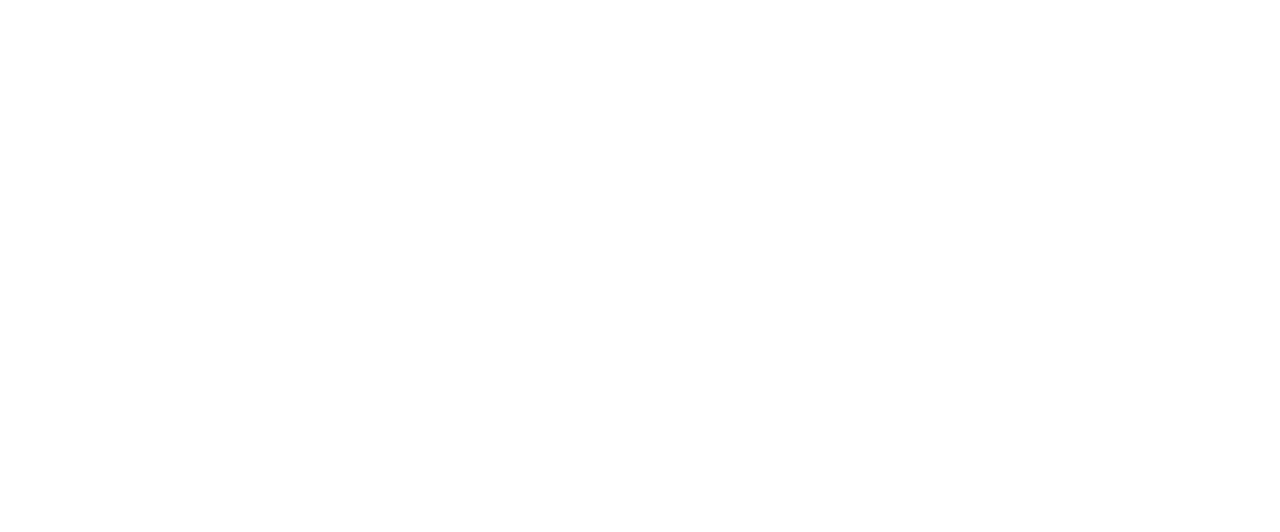
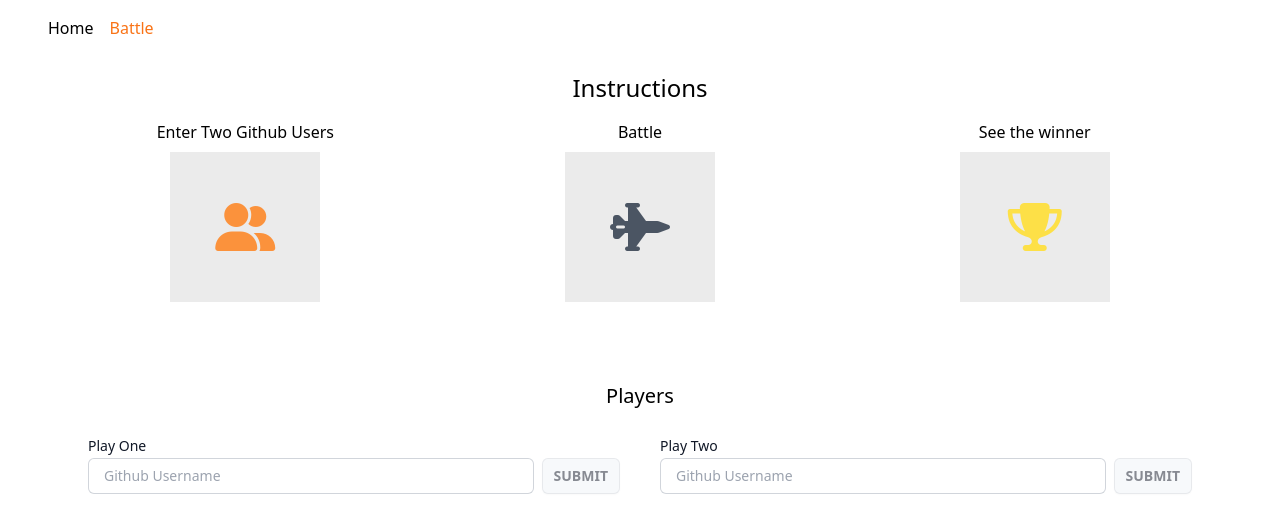
Before and after one commit to CodeKungfu/reactjs-github-kit, a React app: page /battle in a window 1280 px wide. Shown: the top 532 px of the page. Built offline with nearby package versions, Linux system fonts and the light colour scheme.

Commit message:
feat: add result page

```diff
--- a/package.json
+++ b/package.json
@@ -2,7 +2,6 @@
   "name": "reactjs-github-kit",
   "version": "1.0.0",
   "description": "",
-  "main": "index.js",
   "scripts": {
     "build": "webpack --mode=production --node-env=production",
     "build:dev": "webpack --mode=development",
--- a/src/App.tsx
+++ b/src/App.tsx
@@ -1,10 +1,14 @@
-import { Suspense, lazy } from 'react';
-import { BrowserRouter, Route, Routes } from 'react-router-dom';
-const Home = lazy(() => import(/*webpackChunkName: 'home-page' */ '@/pages/home/index'));
-const Battle = lazy(() => import(/*webpackChunkName: 'battle-page' */ '@/pages/battle/index'));
+import React from 'react';
+import { BrowserRouter, Outlet, Route, Routes, useLocation, useNavigate } from "react-router-dom";
+const Home = React.lazy(() => import(/*webpackChunkName: 'home-page' */ '@/pages/home/index'));
+const Battle = React.lazy(() => import(/*webpackChunkName: 'battle-page' */ '@/pages/battle/index'));
+const Result = React.lazy(() => import(/*webpackChunkName: 'result-page' */ '@/pages/result/index'));
 
-export default function App() {
-    const isHome = !(window.location.href.lastIndexOf('/battle') > -1);
+const Layout = () => {
+    const navigate = useNavigate();
+    const { pathname } = useLocation();
+
+    const isBattlePage = pathname.includes("/battle") || pathname.includes("/result");
     const goBattle = () => {
         const userOne = localStorage.getItem('battle-userOne');
         const userTwo = localStorage.getItem('battle-userTwo');
@@ -14,19 +18,46 @@
         if (userTwo)
             localStorage.removeItem(`${userTwo}`);
             localStorage.removeItem('battle-userTwo');
-    }
+        navigate('/battle');
+    };
     return (
-        <BrowserRouter basename="/reactjs-github-kit">
-            <Suspense fallback={<></>}>
-                <div className='py-3'>
-                    <a href="/" className={`mx-8 ${ isHome ? "text-orange-500" : ""}`}>Home</a>
-                    <a href="/battle" onClick={goBattle} className={`mx-8 ${!isHome ? "text-orange-500" : ""}`}>Battle</a>
-                </div>
+      <div className="mx-8 px-4 flex flex-col h-screen">
+        <div className="py-4">
+          <a
+            className={`mr-4 ${!isBattlePage ? 'text-orange-500' : ''}`}
+            onClick={() => navigate('/')}
+          >
+            Home
+          </a>
+          <a
+            href='/battle'
+            className={`mr-4 ${isBattlePage ? 'text-orange-500' : ''}`}
+            onClick={goBattle}
+          >
+            Battle
+          </a>
+        </div>
+        <div className="h-full flex-auto">
+          <Outlet />
+        </div>
+      </div>
+    );
+  }
+
+export default function App() {
+    return (
+        // <BrowserRouter basename="/reactjs-github-kit"></BrowserRouter>
+        <BrowserRouter>
+            <React.Suspense fallback={<></>}>
                 <Routes>
+                <Route path="/" element={<Layout />}>
                     <Route path="/" element={<Home />} />
                     <Route path="/battle" element={<Battle />} />
+                    <Route path="/result" element={<Result />} />
+                </Route>
+
                 </Routes>
-            </Suspense>
+            </React.Suspense>
         </BrowserRouter>
     )
 }
--- a/src/pages/battle/index.tsx
+++ b/src/pages/battle/index.tsx
@@ -1,9 +1,11 @@
 import { useEffect, useState } from "react";
+import { useNavigate } from "react-router-dom";
 import { Instructions } from "@/components/Instructions";
 import { BattleUser } from "@/components/BattleUser";
 import { UserCard } from "@/components/UserCard";
 import { isTwoUser, getTwoUserInfo } from "@/utils/index";
 export default function Battle() {
+    const navigate = useNavigate();
     const twoUserInfo = getTwoUserInfo();
     const [githubUserOne, setGithubUserOne] = useState<string>(twoUserInfo.userOne || '');
     const [githubUserTwo, setGithubUserTwo] = useState<string>(twoUserInfo.userTwo || '');
@@ -32,10 +34,11 @@
     }, []);
     useEffect(() => {
         if (githubUserOne && githubUserTwo) {
-            setShowBattleResult(true);
-            window.history.replaceState({}, "", `?userOne=${githubUserOne}&userTwo=${githubUserTwo}`);
-            localStorage.setItem('battle-userOne', `${githubUserOne}`);
-            localStorage.setItem('battle-userTwo', `${githubUserTwo}`);
+            navigate(`/result?userOne=${githubUserOne}&userTwo=${githubUserTwo}`);
+            // setShowBattleResult(true);
+            // window.history.replaceState({}, "", `?userOne=${githubUserOne}&userTwo=${githubUserTwo}`);
+            // localStorage.setItem('battle-userOne', `${githubUserOne}`);
+            // localStorage.setItem('battle-userTwo', `${githubUserTwo}`);
         }
     }, [githubUserOne, githubUserTwo]);
 
@@ -45,7 +48,7 @@
             < Instructions />
             <div className="w-full mt-20">
                 <h3 className="text-xl text-center mb-6">Players</h3>
-                <div className="flex items-center justify-between">
+                <div className="flex items-center justify-between mx-10">
                     <div className="flex-1 w-[50%] mr-10">
                         <BattleUser title="Play One" onSubmitUser={(user, userData) => {
                             setUserOneData(userData);
--- /dev/null
+++ b/src/pages/result/index.tsx
@@ -0,0 +1,90 @@
+import { useEffect, useState } from "react";
+import { useNavigate } from "react-router-dom";
+import { Load } from "@/components/Load";
+import { UserCard } from "@/components/UserCard";
+import { getTwoUserName } from "@/utils/index";
+
+function fetchPlayer(username: string): Promise<any> {
+  return new Promise((resolve, reject) => {
+    fetch(`https://api.github.com/users/${username}`)
+      .then((res) => (res.ok ? res.json() : Promise.reject(res)))
+      .then(data => {
+        resolve(data);
+      })
+      .catch((error) => {
+        error.json().then((err: any) => {
+          reject(err?.message || "Something went wrong")
+        });
+      });
+  });
+}
+export default function Result() {
+  const navigate = useNavigate();
+  const {githubUserOne, githubUserTwo} = getTwoUserName();
+  const [playerOneData, setPlayerOneData] = useState<any | null>(null);
+  const [playerTwoData, setPlayerTwoData] = useState<any | null>(null);
+
+  useEffect(() => {
+    if (githubUserOne) {
+      fetchPlayerOne()
+    }
+    if (githubUserTwo) {
+      fetchPlayerTwo();
+    }
+  }, [githubUserOne, githubUserTwo]);
+
+  const fetchPlayerOne = async () => {
+    try {
+      const user = await fetchPlayer(githubUserOne);
+      setPlayerOneData(user);
+    } catch (error) {
+      console.log(error);
+    }
+  }
+
+  const fetchPlayerTwo = async () => {
+    try {
+      const user = await fetchPlayer(githubUserTwo);
+      setPlayerTwoData(user);
+    } catch (error) {
+      console.log(error);
+    }
+  }
+
+  const handleReset = () => {
+    navigate('/battle')
+  }
+
+  if (!githubUserOne || !githubUserTwo) {
+    return (
+      <div className="py-4 h-full flex flex-col items-center">
+        <h1 className="pb-4">用户信息不足</h1>
+        <button onClick={handleReset} className="bg-gray-100 hover:bg-gray-200 text-gray-800 font-semibold py-2 px-4 border border-gray-400 rounded shadow">reset</button>
+      </div>
+    );
+  }
+
+  if (!playerOneData || !playerTwoData) {
+    return (
+      <div className="py-4 h-full flex flex-col items-center">
+        <Load load={true}/>
+      </div>
+    );
+  }
+
+  const winner = playerOneData.public_repos > playerTwoData.public_repos ? githubUserOne : githubUserTwo;
+
+  return (
+    <div className="py-4 h-full flex flex-col items-center">
+      <div className="flex w-full mb-10">
+        <div className="w-1/2">
+          <UserCard title={winner === githubUserOne ? "Winner" : 'Loser'} data={playerOneData} />
+        </div>
+        <div className="w-1/2">
+          <UserCard title={winner === githubUserTwo ? "Winner" : 'Loser'} data={playerTwoData} />
+        </div>
+      </div>
+      <button onClick={handleReset} className="bg-gray-100 hover:bg-gray-200 text-gray-800 font-semibold py-2 px-4 border border-gray-400 rounded shadow">reset</button>
+    </div>
+  );
+};
--- a/src/utils/index.ts
+++ b/src/utils/index.ts
@@ -20,6 +20,13 @@
     }
     return false;
 }
+
+export const getTwoUserName = () => {
+    const searchParams = new URLSearchParams(window.location.search);
+    const githubUserOne = searchParams.get("userOne") || "";
+    const githubUserTwo = searchParams.get("userTwo") || "";
+    return { githubUserOne, githubUserTwo };
+};
 
 export function getTwoUserInfo() {
     const userOne = new URLSearchParams(window.location.search).get('userOne') || '';
```
Also changed, not shown: 1 other file (tests, documents, lock files or other folders).
